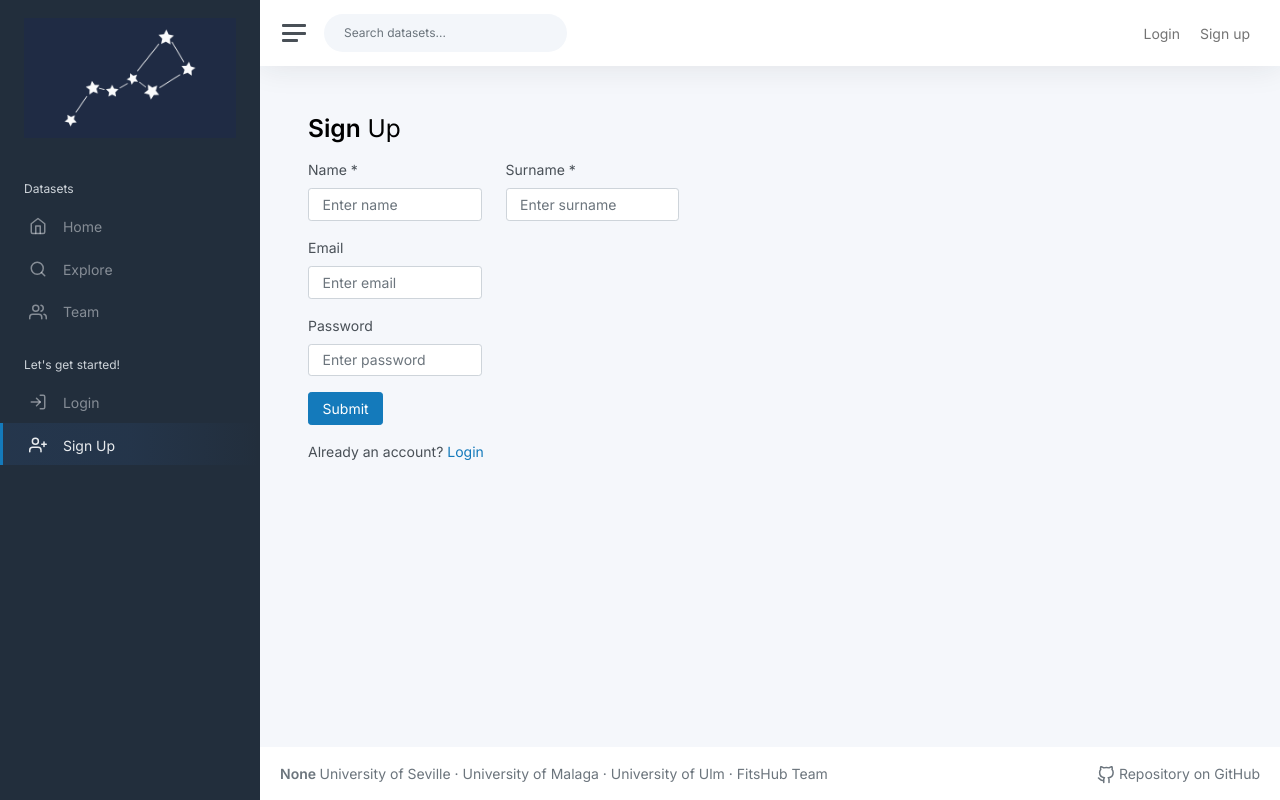
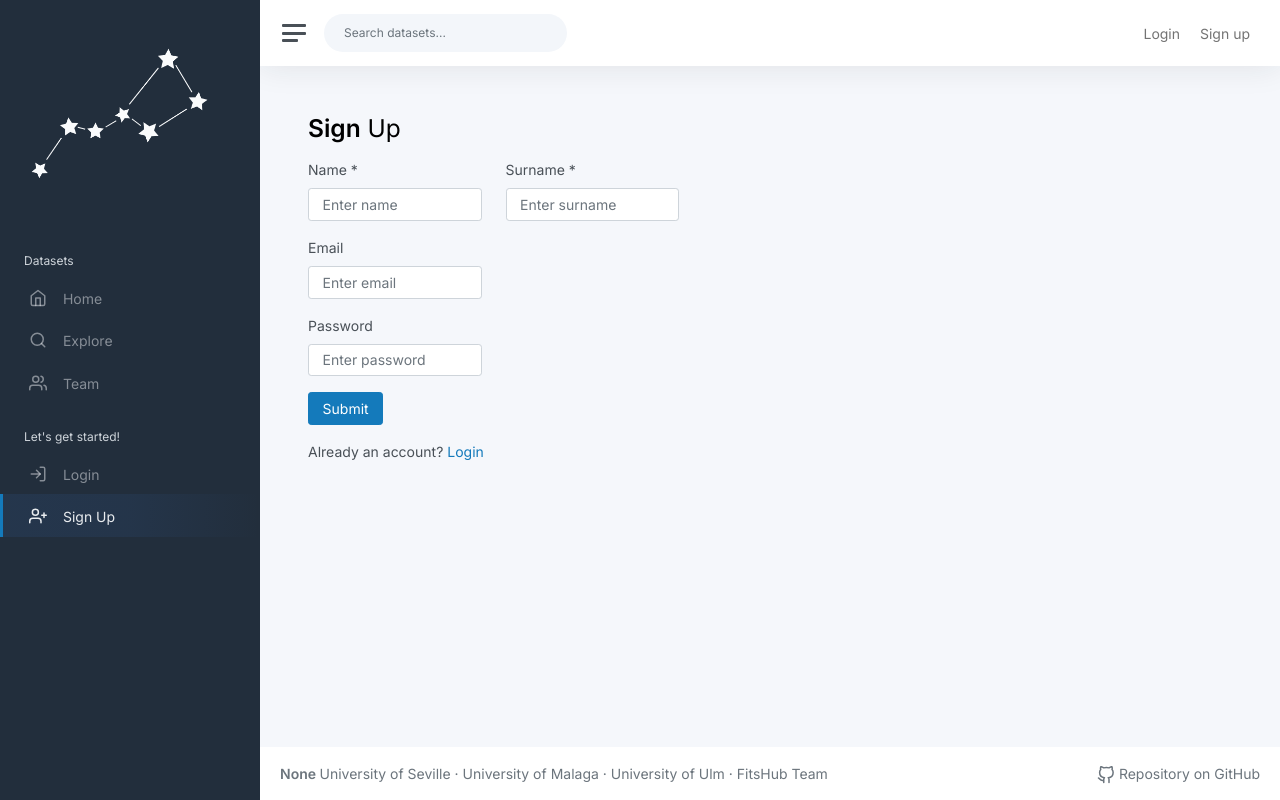
Before and after one commit to egc-fitshub/fitshub, a Flask app: page /signup/ in a window 1280 px wide. Run offline with Flask 3, Linux system fonts and the light colour scheme; parts of the project's set-up code (start-up, migrations or seed data) failed here and were passed over; some libraries are stand-ins or nearby versions.

Commit message:
fix: modified sidebar logo

```diff
--- a/app/templates/base_template.html
+++ b/app/templates/base_template.html
@@ -41,7 +41,7 @@
         <div class="sidebar-content js-simplebar">
             <a class="sidebar-brand" href="{{ url_for('public.index') }}">
                 <img src="{{ url_for("static", filename="img/logos/logo.png") }}" class="d-block"
-                     style="max-width: 100%; height: auto;">
+                     style="max-width: 90%; height: auto;">
             </a>
 
 
```
Also changed, not shown: app/static/img/logos/logo.png.
